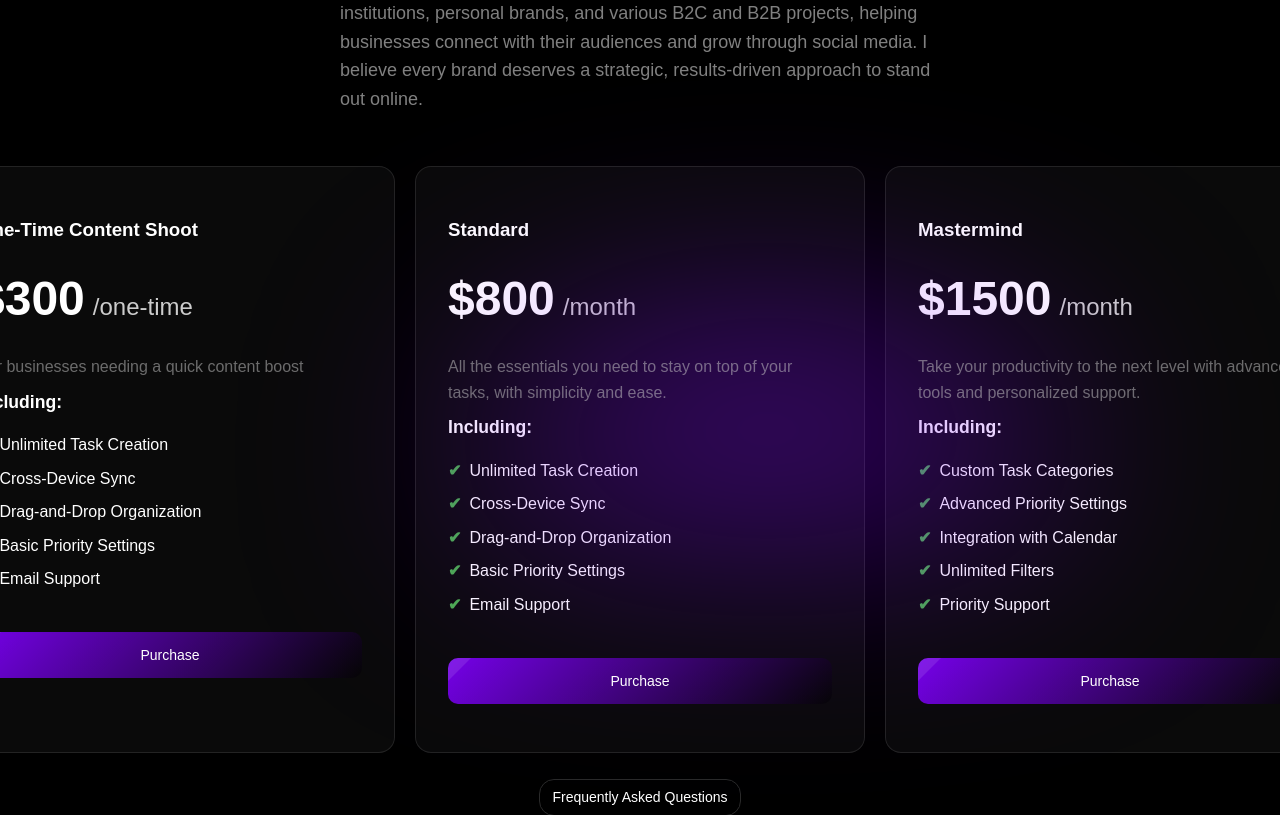
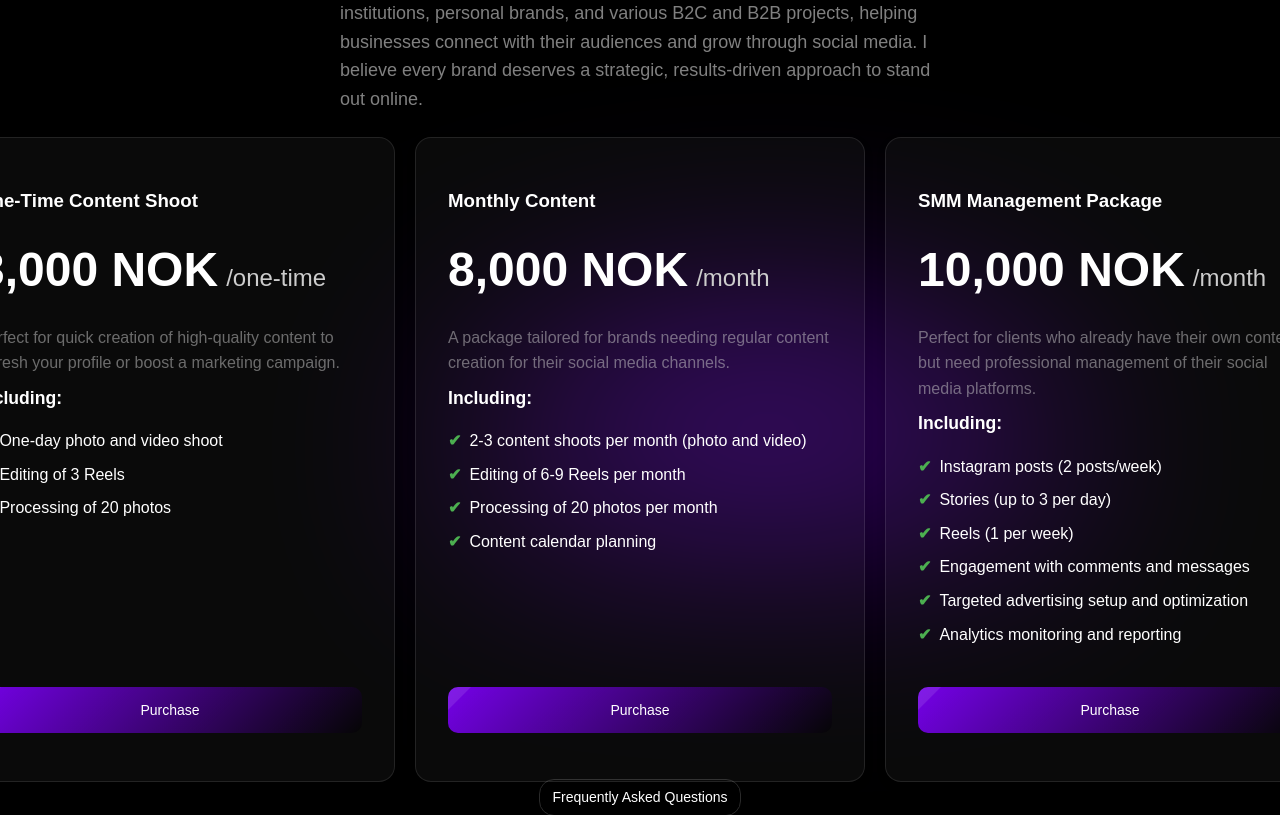
Before and after one commit to OlegUsatui/smm-agency, a Next.js app: page / in a window 1280 px wide. Shown: the part 1540-2355 px from the top of the page. Built offline with nearby package versions, Linux system fonts and the light colour scheme; a web font is replaced by a local one.

Commit message:
update plans

```diff
--- a/src/components/PlanCard/PlanCard.jsx
+++ b/src/components/PlanCard/PlanCard.jsx
@@ -21,7 +21,9 @@ const PlanCard = ({plan}) => {
                     </li>
                 ))}
             </ul>
-            <Button text={"Purchase"}></Button>
+            <div className={styles.planCardButton}>
+                <Button text={"Purchase"}></Button>
+            </div>
         </div>
     );
 };
--- a/src/components/PlanCard/PlanCard.module.css
+++ b/src/components/PlanCard/PlanCard.module.css
@@ -3,11 +3,12 @@
     border-radius: 16px;
     border: 1px solid rgba(255, 255, 255, .1);
     color: var(--color-primary);
-    padding: 48px 32px;
+    padding: 48px 32px 94px;
     width: 450px;
     height: 100%;
     box-shadow: 0 4px 10px rgba(0, 0, 0, 0.1);
     margin: 0 auto;
+    position: relative;
 }
 
 .planCardTitle {
@@ -70,9 +71,8 @@
 }
 
 .planCardButton {
-    font-size: 1rem;
-    color: var(--color-primary);
-    display: flex;
-    align-items: center;
-    margin-bottom: 8px;
+    position: absolute;
+    bottom: 48px;
+    left: 32px;
+    width: calc(100% - 64px);
 }
--- a/src/components/Plans/Plans.jsx
+++ b/src/components/Plans/Plans.jsx
@@ -7,48 +7,81 @@ const Plans = () => {
         {
             id: 1,
             title: "One-Time Content Shoot",
-            price: "$300",
+            price: "3,000 NOK",
             period: "/one-time",
-            description: "For businesses needing a quick content boost",
+            description:
+                "Perfect for quick creation of high-quality content to refresh your profile or boost a marketing campaign.",
             features: [
-                { name: "Unlimited Task Creation" },
-                { name: "Cross-Device Sync" },
-                { name: "Drag-and-Drop Organization" },
-                { name: "Basic Priority Settings" },
-                { name: "Email Support" },
+                { name: "One-day photo and video shoot" },
+                { name: "Editing of 3 Reels" },
+                { name: "Processing of 20 photos" },
             ],
         },
         {
             id: 2,
-            title: "Standard",
-            price: "$800",
+            title: "Monthly Content",
+            price: "8,000 NOK",
             period: "/month",
             description:
-                "All the essentials you need to stay on top of your tasks, with simplicity and ease.",
+                "A package tailored for brands needing regular content creation for their social media channels.",
             features: [
-                { name: "Unlimited Task Creation" },
-                { name: "Cross-Device Sync" },
-                { name: "Drag-and-Drop Organization" },
-                { name: "Basic Priority Settings" },
-                { name: "Email Support" },
+                { name: "2-3 content shoots per month (photo and video)" },
+                { name: "Editing of 6-9 Reels per month" },
+                { name: "Processing of 20 photos per month" },
+                { name: "Content calendar planning" },
             ],
         },
         {
             id: 3,
-            title: "Mastermind",
-            price: "$1500",
+            title: "SMM Management Package",
+            price: "10,000 NOK",
             period: "/month",
             description:
-                "Take your productivity to the next level with advanced tools and personalized support.",
+                "Perfect for clients who already have their own content but need professional management of their social media platforms.",
             features: [
-                { name: "Custom Task Categories" },
-                { name: "Advanced Priority Settings" },
-                { name: "Integration with Calendar" },
-                { name: "Unlimited Filters" },
-                { name: "Priority Support" },
+                { name: "Instagram posts (2 posts/week)" },
+                { name: "Stories (up to 3 per day)" },
+                { name: "Reels (1 per week)" },
+                { name: "Engagement with comments and messages" },
+                { name: "Targeted advertising setup and optimization" },
+                { name: "Analytics monitoring and reporting" },
+            ],
+        },
+        {
+            id: 4,
+            title: "SMM + Content Creation",
+            price: "15,000 NOK",
+            period: "/month",
+            description:
+                "A combined package that includes content creation and professional social media management.",
+            features: [
+                { name: "2-3 content shoots per month" },
+                { name: "Editing of 6-9 Reels per month" },
+                { name: "Processing of 20 photos per month" },
+                { name: "Instagram posts (2 posts/week)" },
+                { name: "Stories (up to 3 per day)" },
+                { name: "1 storytelling set per week" },
+                { name: "Targeted advertising setup and optimization" },
+                { name: "Analytics monitoring and reporting" },
+            ],
+        },
+        {
+            id: 5,
+            title: "Content Management Only",
+            price: "5,000 NOK",
+            period: "/month",
+            description:
+                "For clients who create their own content but need help organizing and analyzing it professionally.",
+            features: [
+                { name: "Development of a content calendar" },
+                { name: "SEO optimization for posts" },
+                { name: "Coordination of 3-5 posts per week" },
+                { name: "Text editing and formatting" },
+                { name: "Monitoring publication performance" },
             ],
         },
     ];
+
     return (
         <section className={styles.plans} id="plans">
             <ul className={styles.cardsList}>
--- a/src/components/Plans/Plans.module.css
+++ b/src/components/Plans/Plans.module.css
@@ -32,3 +32,45 @@
 .cardsItem {
     height: 100%;
 }
+
+.slider {
+    display: flex;
+    align-items: center;
+    gap: 20px;
+    position: relative;
+    width: 80%;
+}
+
+.sliderContent {
+    display: flex;
+    flex: 1;
+    gap: 20px;
+    overflow-x: scroll;
+    scrollbar-width: none;
+    -webkit-overflow-scrolling: touch;
+    white-space: nowrap;
+    scroll-snap-type: x mandatory;
+}
+
+.cardWrapper {
+    /*min-width: 300px;*/
+    /*flex-shrink: 0;*/
+    transition: transform 0.3s ease;
+}
+
+.arrow {
+    background: none;
+    border: none;
+    color: #fff;
+    font-size: 2rem;
+    cursor: pointer;
+    transition: transform 0.2s ease;
+}
+
+.arrow:hover {
+    transform: scale(1.1);
+}
+
+.arrow:active {
+    transform: scale(0.9);
+}
--- a/src/styles/globals.css
+++ b/src/styles/globals.css
@@ -69,7 +69,7 @@ p {
   --trns-fast: 250ms cubic-bezier(0.4, 0, 0.2, 1);
   --input-active: #3e3d3d;
   --color-dark-gray: #F4F4F433;
-
+  --overlay: rgba(18, 20, 23, 0.40)
 }
 
 @font-face {
```
